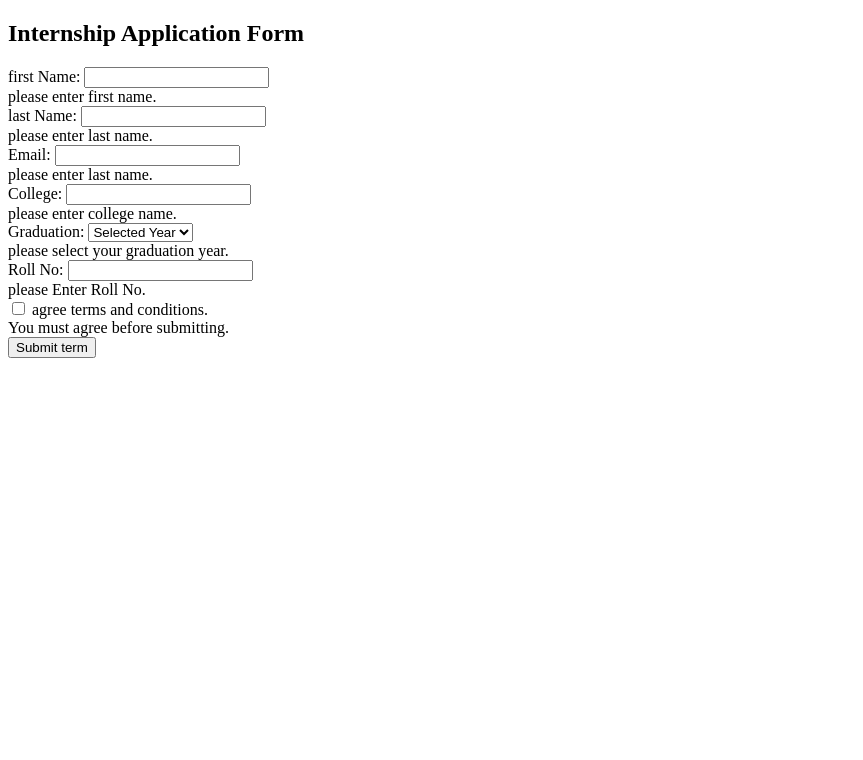
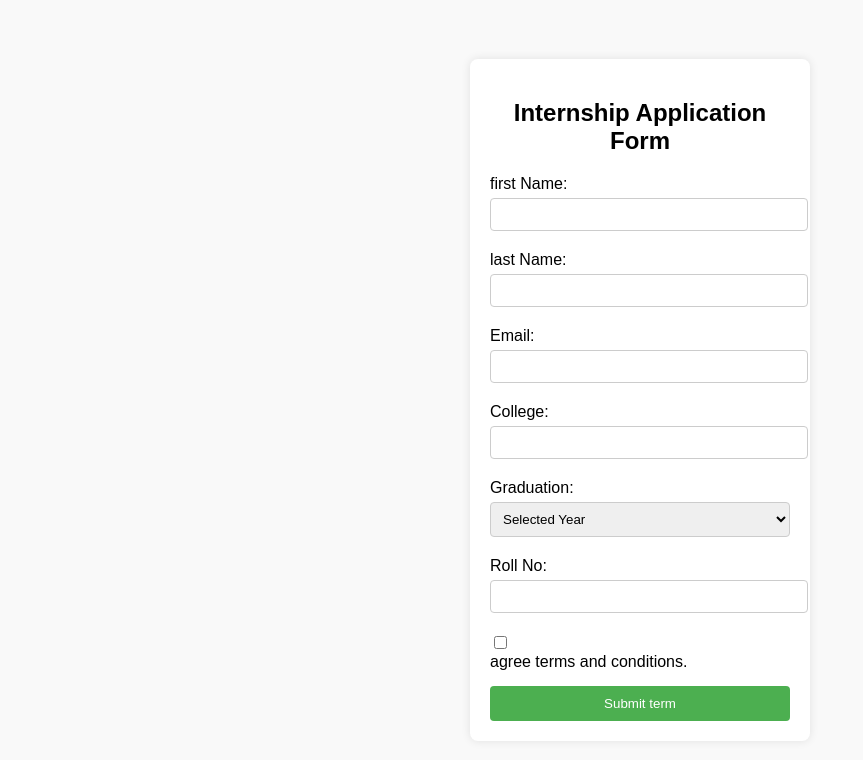
Before and after one commit to acciojob/bootstrap-form-easy-AyushChaursiaya, a website: page main.html in a window 1280 px wide. Shown: the whole page, without its empty margins (0-863 px from the left). Drawn offline with Linux system fonts and the light colour scheme.

Commit message:
created a submission

```diff
--- a/main.html
+++ b/main.html
@@ -12,7 +12,7 @@
 		<form id='application-form'>
 			<div class="form-group">
 				<label for='first-name-input'>first Name:</label>
-				<input id='first-name-input' />
+				<input type='text' id='first-name-input' />
 				<div class='invalid-feedback' id='first-name-feedback'>please enter first name.</div>
 			</div>
 			<div class="form-group">
--- a/styles.css
+++ b/styles.css
@@ -1,2 +1,68 @@
 
 /* Your CSS Code here. */
+body {
+    font-family: Arial, sans-serif;
+    background-color: #f9f9f9;
+    display: flex;
+    justify-content: center;
+    align-items: center;
+    height: 100vh;
+    margin: 0;
+}
+
+.container {
+    background-color: #fff;
+    padding: 20px;
+    border-radius: 8px;
+    box-shadow: 0 0 10px rgba(0, 0, 0, 0.1);
+    width: 300px;
+}
+
+h2 {
+    margin-bottom: 20px;
+    text-align: center;
+}
+
+.form-group {
+    margin-bottom: 15px;
+}
+
+label {
+    display: block;
+    margin-bottom: 5px;
+}
+
+input[type="text"],
+input[type="email"],
+input[type='number'],
+select {
+	width: 100%;
+    padding: 8px;
+	/* margin-right: 12px; */
+    margin-bottom: 5px;
+    border: 1px solid #ccc;
+    border-radius: 4px;
+}
+
+input[type="checkbox"] {
+    margin-right: 10px;
+}
+
+button {
+    width: 100%;
+    padding: 10px;
+    background-color: #4CAF50;
+    color: white;
+    border: none;
+    border-radius: 4px;
+    cursor: pointer;
+}
+
+button:hover {
+    background-color: #45a049;
+}
+
+.invalid-feedback {
+    color: red;
+    display: none;
+}
```
